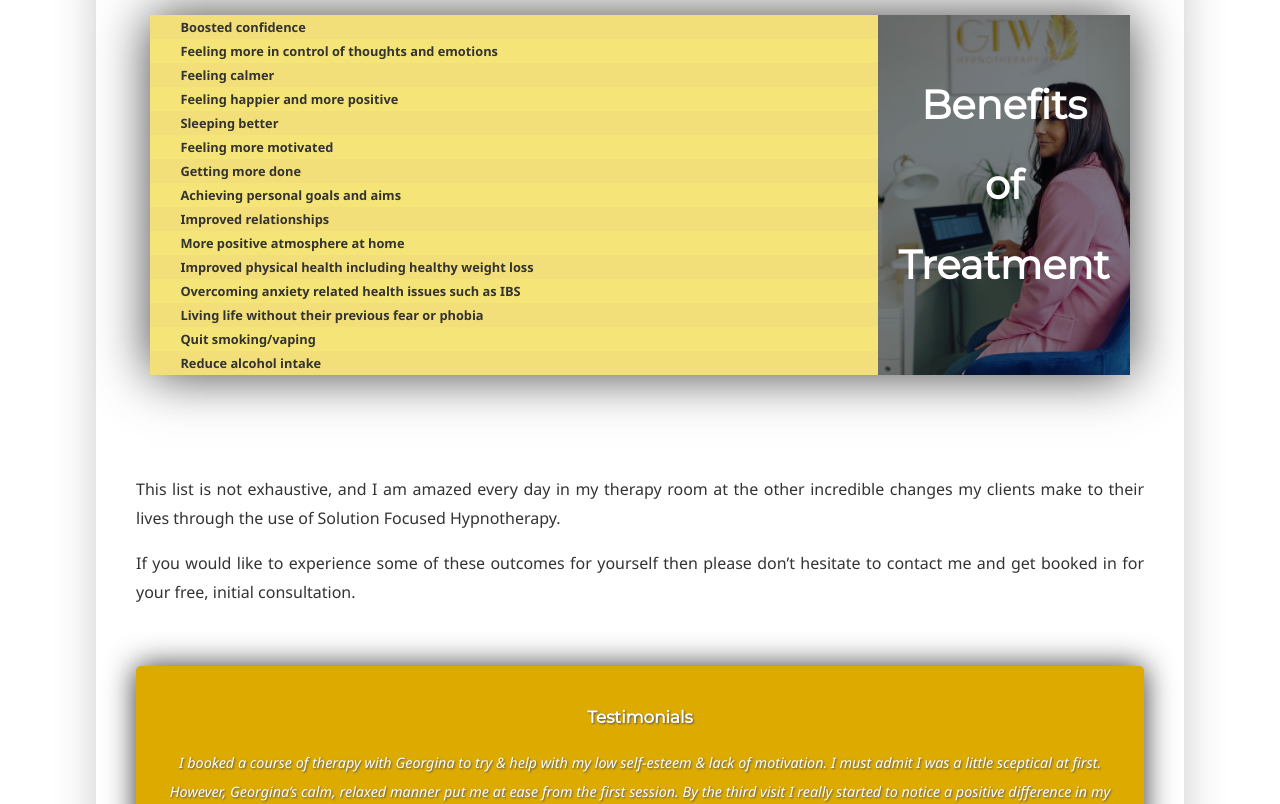
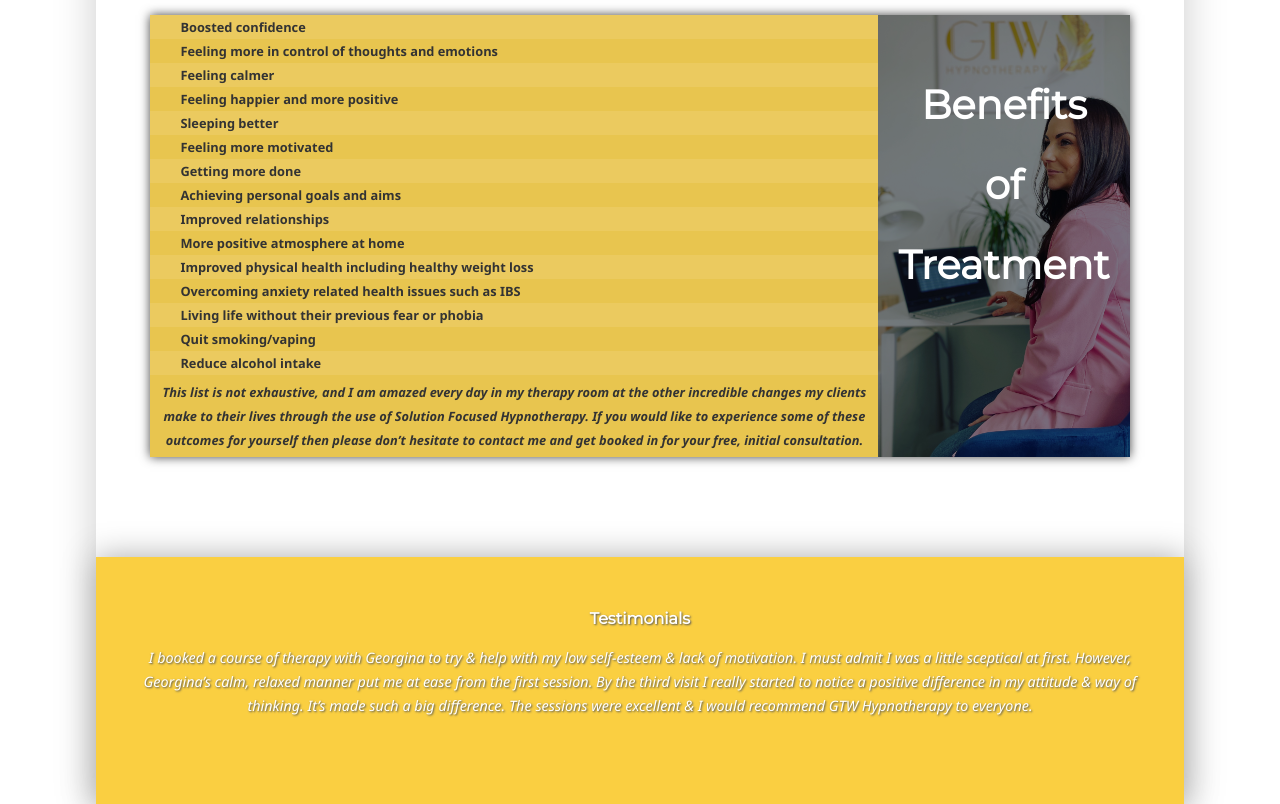
Before and after one commit to snowdog773/gtw-hypnotherapy, a React (Create React App) app: page / in a window 1280 px wide. Shown: the part 1760-2564 px from the top of the page. Built offline with nearby package versions, Linux system fonts and the light colour scheme.

Commit message:
more snagging

```diff
--- a/src/components/Testimonial.js
+++ b/src/components/Testimonial.js
@@ -7,7 +7,7 @@ const Testimonial = ({ in: inProp }) => {
     "Georgina is such a warm & approachable person & great at listening.  My mindset needed some guidance & I felt reassured to be able to talk openly & also relax in the environment.  The transformation in my thought process has been staggering & I would highly recommend GTW to anyone going through challenges in life.  Georgina is highly professional & passionate about helping others.",
     "I went to see Georgina for support with my anxiety & confidence.  They had both deteriorated due to not feeling like I was good enough…my looks, the way I dress & feeling like people were always judging me.  I secluded myself away from going out & being sociable.  Since having regular sessions with Georgina I owe her the biggest thank you! I had tried to battle my mental health for a couple of years & this weekend was the first time in those two years that I went away for the weekend! I’m so proud that I conquered my fears & I felt free for the first time in a long time.  Georgina, thank you so much for supporting & helping me through a really tough time.",
     "Georgina made me feel relaxed & comfortable from our first introductory meeting.  Being new to any therapy, it was important for me to understand the process & feel confident in the person I was working with.  Georgina was able to explain quite simply how hypnotherapy can work.  She listened without judgement & has given me a toolkit that I can use with myself & those around me to ensure that I am feeling confident & positive in any situation. And I can now go to the shop by myself…hurrah!",
-    "The hypnotherapy treatment I have had from Georgina has been life changing.  The benefits have extended beyond helping me achieve some significant goals ina  relatively short space of time.  Overall my wellbeing & mental health has substantially improved.  Georgina has been excellent & her calm, gentle, friendly & professional approach is very easy to work with.  She was also able to accommodate my difficult schedule & be flexible about session times.",
+    "The hypnotherapy treatment I have had from Georgina has been life changing.  The benefits have extended beyond helping me achieve some significant goals in a  relatively short space of time.  Overall my wellbeing & mental health has substantially improved.  Georgina has been excellent & her calm, gentle, friendly & professional approach is very easy to work with.  She was also able to accommodate my difficult schedule & be flexible about session times.",
     "I got in contact with Georgina for some help with my anxiety & stress.  I felt I needed some tools to help me cope when under pressure & feeling overwhelmed.  Even from the first session I felt very at ease & Georgina explained what the sessions would entail & how many she thought I may need.  I found this solution focused based therapy really positive & it really helped me to change my mindset & my perception of things.  I always looked forward to my sessions & within 5-6 sessions I had already felt a dramatic difference in my behaviour & ability to cope when feeling overwhelmed.  Thank you Georgina!",
   ];
   const [number, setNumber] = useState(0);
@@ -28,7 +28,7 @@ const Testimonial = ({ in: inProp }) => {
         }, 1000);
       },
 
-      20000
+      15000
     );
   }, [number]);
 
--- a/src/pages/Classes.js
+++ b/src/pages/Classes.js
@@ -25,6 +25,7 @@ const Classes = () => {
             St Barnabas Church Hall, Worth Road, Pound Hill, Crawley, West
             Sussex.
           </address>
+          <div className="noJustify">
             <p>Every Wednesday at 7.15 - 8pm </p>
             <p> Bring a mat, a cushion, and a blanket for your comfort </p>
             <p className="lastParagraph">
@@ -32,6 +33,7 @@ const Classes = () => {
               <a href="https://bookwhen.com/gtw">https://bookwhen.com/gtw</a>
             </p>
           </div>
+        </div>
       </article>
     </>
   );
--- a/src/pages/Home.js
+++ b/src/pages/Home.js
@@ -114,24 +114,18 @@ const Home = () => {
             <li> Living life without their previous fear or phobia </li>
             <li> Quit smoking/vaping </li>
             <li> Reduce alcohol intake</li>
+            <li className="listEnd">
+              This list is not exhaustive, and I am amazed every day in my
+              therapy room at the other incredible changes my clients make to
+              their lives through the use of Solution Focused Hypnotherapy. If
+              you would like to experience some of these outcomes for yourself
+              then please don’t hesitate to contact me and get booked in for
+              your free, initial consultation.
+            </li>
           </ul>
         </div>
-        <div className="homeText">
-          <p>
-            This list is not exhaustive, and I am amazed every day in my therapy
-            room at the other incredible changes my clients make to their lives
-            through the use of Solution Focused Hypnotherapy.
-          </p>
-
-          <p className="lastParagraph">
-            {" "}
-            If you would like to experience some of these outcomes for yourself
-            then please don’t hesitate to contact me and get booked in for your
-            free, initial consultation.
-          </p>
-          <Testimonial />
-        </div>
-      </article>
+      </article>{" "}
+      <Testimonial />
     </>
   );
 };
--- a/src/pages/Sessions.js
+++ b/src/pages/Sessions.js
@@ -73,19 +73,24 @@ const Sessions = () => {
             worked successfully with clients from all around the globe. All that
             I ask is that you have a good internet connection and can be in a
             quiet, comfortable room where you won’t be disturbed
-          </p>
-          <div className="priceList">
-            <p>Initial Consultation (45 mins) </p>
-            <p> FREE, plus a copy of my relaxation audio </p>
-            <p> Individual session (1 hr) </p>
-            <p> £60 </p>
-            <p> Package of 6 sessions </p>
-            <p> £300</p>
+          </p>{" "}
+          <h3>Prices</h3>
+        </div>
 
-            <p> Smoking/Vaping cessation session (2 hrs) </p>
-            <p> £150</p>
-          </div>
-        </div>
+        <ul className="priceList">
+          <li className="wide1">Initial Consultation (45 mins) </li>
+          <li className="wide1">
+            {" "}
+            FREE plus a free copy of my relaxation audio
+          </li>
+          <li className="wide2"> Individual session (1 hr) </li>
+          <li className="wide2"> £60 </li>
+          <li className="wide1"> Package of 6 sessions </li>
+          <li className="wide1"> £300</li>
+
+          <li className="wide2"> Smoking/Vaping cessation session (2 hrs) </li>
+          <li className="wide2"> £150</li>
+        </ul>
       </article>
     </>
   );
--- a/src/styles/App.css
+++ b/src/styles/App.css
@@ -46,8 +46,14 @@ h2 {
 
 h3 {
   font-family: montserrat;
+  font-size: 0.9rem;
+  text-align: left;
+  margin: 30px 0 10px;
 }
 
+a {
+  color: #000;
+}
 div.header {
   background-color: #fff;
   display: flex;
@@ -106,10 +112,31 @@ p.copyright {
   text-align: center;
 }
 
-div.priceList {
+ul.priceList {
   display: grid;
-  grid-template-columns: 1fr 1fr;
+  grid-template-columns: 1fr;
+  list-style: none;
   align-items: center;
+  justify-content: center;
+  margin: 50px auto 50px;
+  width: 90%;
+  padding: 0;
+  font-size: 0.7rem;
+  /* border: 2px solid #000; */
+  line-height: 1.5rem;
+}
+
+.priceList li {
+  /* border: 1px solid #000; */
+  text-align: center;
+  margin: 0;
+  padding: 10px;
+  background-color: #ddaa0060;
+  align-self: center;
+}
+
+.priceList li:nth-child(2n) {
+  background-color: #ddaa0040;
 }
 
 .pageBody {
@@ -120,5 +147,10 @@ div.priceList {
   line-height: 1.5rem;
   font-family: "Segoe UI", Tahoma, Geneva, Verdana, sans-serif;
   color: #333;
-  padding-bottom: 50px;
+  /* padding-bottom: 50px; */
 }
+
+.noJustify {
+  text-align: left;
+  font-size: 0.9rem;
+}
--- a/src/styles/home.css
+++ b/src/styles/home.css
@@ -88,13 +88,13 @@ ul.flexSupport li {
   display: block;
   margin: auto;
   padding: 0 5px;
-  background-color: #ffff6d40;
+  background-color: #ddaa0040;
   font-weight: 600;
   color: #333333;
 }
 
 .flexSupport li:nth-child(2n) {
-  background-color: #ffff6d60;
+  background-color: #ddaa0060;
 }
 
 ul.flexSupport li.listEnd {
@@ -139,14 +139,14 @@ ul.flexSupport li.listEnd {
     flex-direction: row;
     width: 90%;
     margin: 100px auto;
-    box-shadow: 0 0 50px #444;
+    box-shadow: 0 0 10px #444;
   }
 
   .areas2 {
     flex-direction: row-reverse;
     width: 90%;
     margin: 100px auto;
-    box-shadow: 0 0 50px #444;
+    box-shadow: 0 0 10px #444;
   }
 
   .areasPicture {
--- a/src/styles/tablet.css
+++ b/src/styles/tablet.css
@@ -4,6 +4,10 @@
     margin: 0 auto;
     box-shadow: 0 0 40px #ccc;
     min-height: 100vh;
+  }
+
+  h3 {
+    font-size: 1rem;
   }
 
   p.menuIcon {
@@ -38,4 +42,17 @@
     transition: 0.5s;
     cursor: pointer;
   }
+
+  ul.priceList {
+    grid-template-columns: 1fr 1fr;
+    font-size: 0.8rem;
+  }
+
+  ul.priceList li {
+    background-color: #ddaa0040;
+  }
+
+  ul.priceList li.wide1 {
+    background-color: #ddaa0060;
+  }
 }
--- a/src/styles/testimonial.css
+++ b/src/styles/testimonial.css
@@ -1,21 +1,22 @@
 .testimonialBox {
   width: 100%;
-  background-color: #ddaa00;
+  background-color: #facf41;
   color: #fff;
   margin-top: 50px;
   font-size: 0.9rem;
   font-style: italic;
   text-align: center;
-  min-height: 300px;
+  min-height: 250px;
   padding: 20px;
-  box-shadow: 0 0 30px #333;
+  box-shadow: 0 0 30px #aaa;
   text-shadow: 1px 1px 2px #555;
 
-  border-radius: 5px;
+  /* border-radius: 5px; */
 }
 
 .testimonialBox h3 {
   font-style: normal;
+  text-align: center;
 }
 
 .fadeOn {
```
Lines whose indentation alone changed are shown as unchanged.
